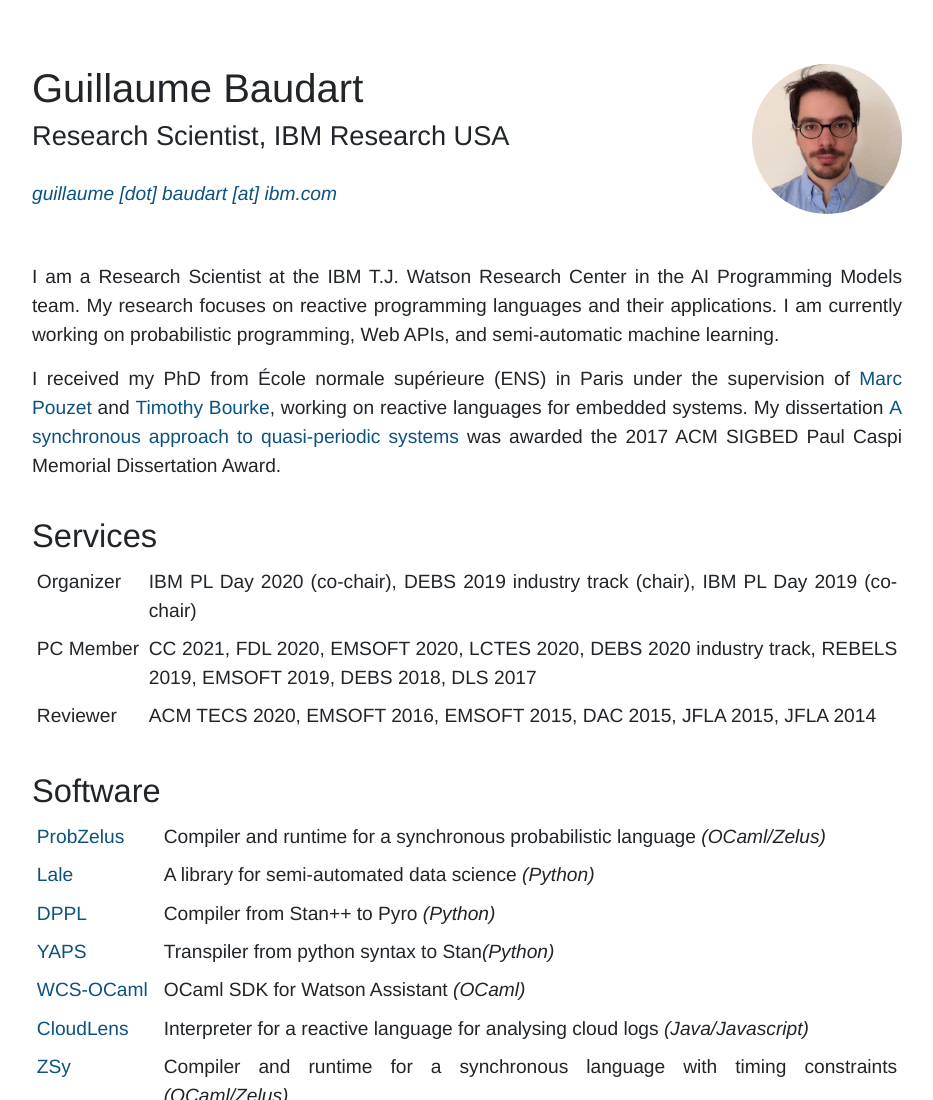
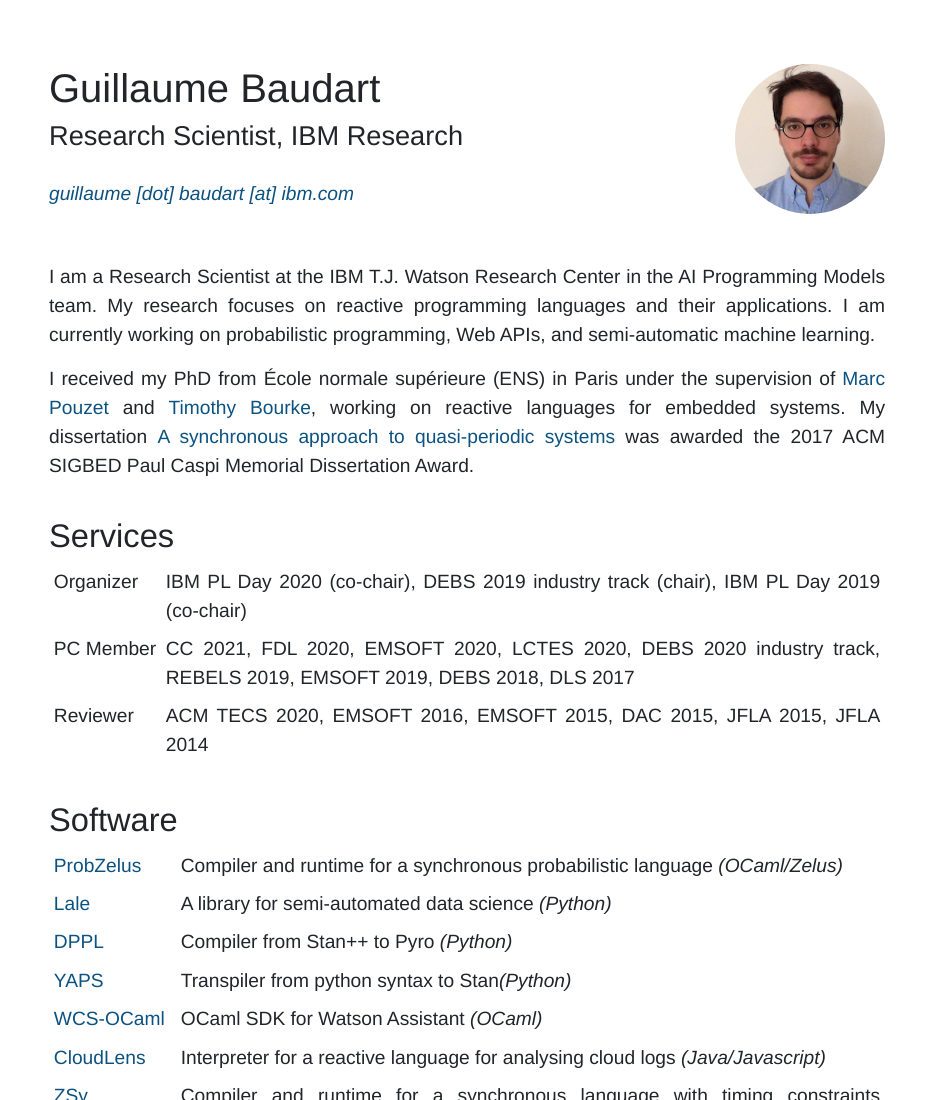
Before and after one commit to gbdrt/gbdrt.github.io, a plain HTML site: page index.html in a window 1280 px wide. Shown: the top 1100 px of the page, without its empty margins (173-1106 px from the left). Drawn offline with Linux system fonts and the light colour scheme.

Commit message:
Fix overlap bug

```diff
--- a/index.html
+++ b/index.html
@@ -27,7 +27,7 @@
       <div class=row>
         <div class=col-sm-9>
           <h1>Guillaume Baudart</h1>
-          <h2>Research&nbsp;Scientist, IBM&nbsp;Research&nbsp;USA</h2>
+          <h2>Research&nbsp;Scientist, IBM Research</h2>
           <p><a
               href="mailto:&#103;&#117;&#105;&#108;&#108;&#97;&#117;&#109;&#101;.&#98;&#97;&#117;&#100;&#97;&#114;&#116;@ibm.com">guillaume
               [dot] baudart [at] ibm.com</a></p>
--- a/style.css
+++ b/style.css
@@ -7,6 +7,8 @@
 
 .container-fluid {
     max-width: 900px;
+    padding-left: 2em;
+    padding-right: 2em;
     margin-right: auto;
     margin-left: auto;
 
@@ -99,7 +101,7 @@
     }
 }
 
-@media (max-width: 766px) {
+@media (max-width: 576px) {
     .container-fluid {
         padding-right: 3em;
         padding-left: 3em;
```
